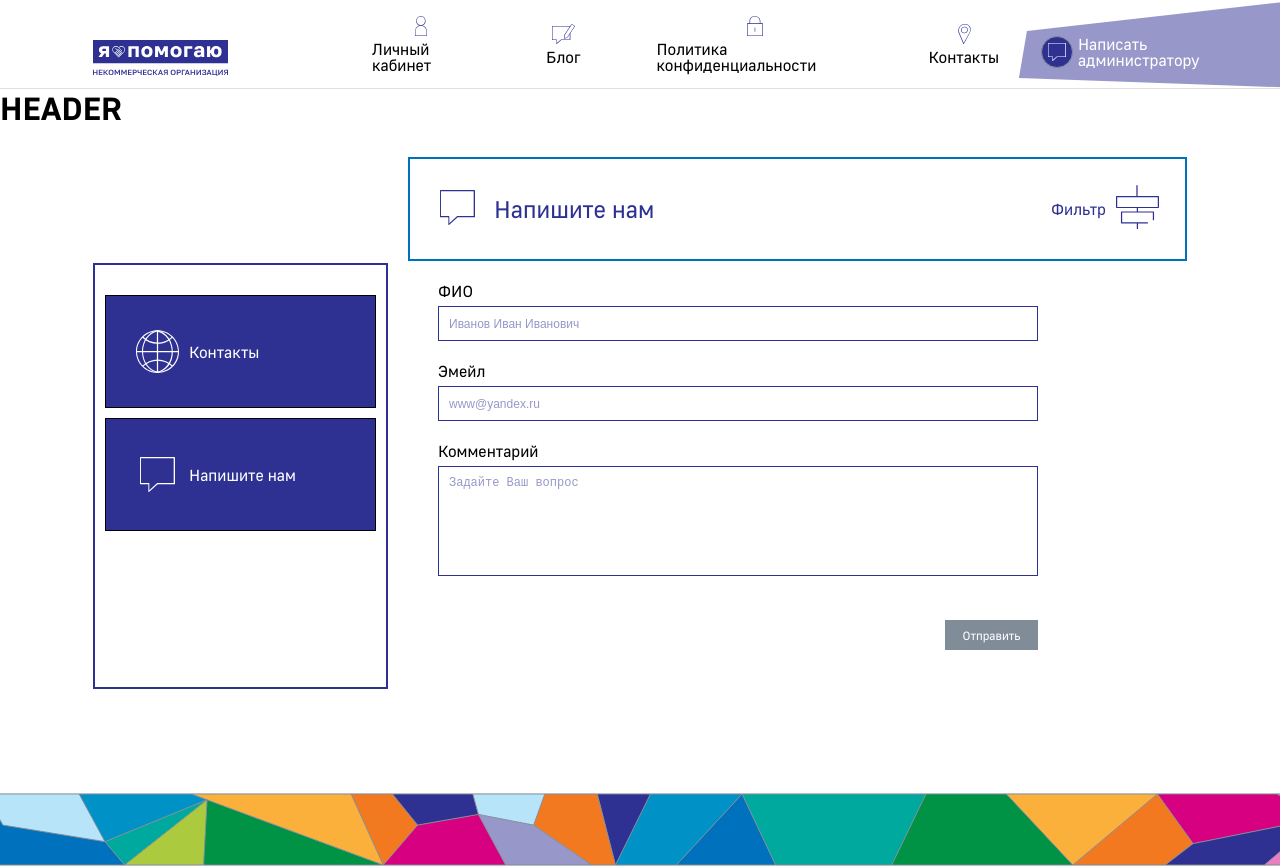
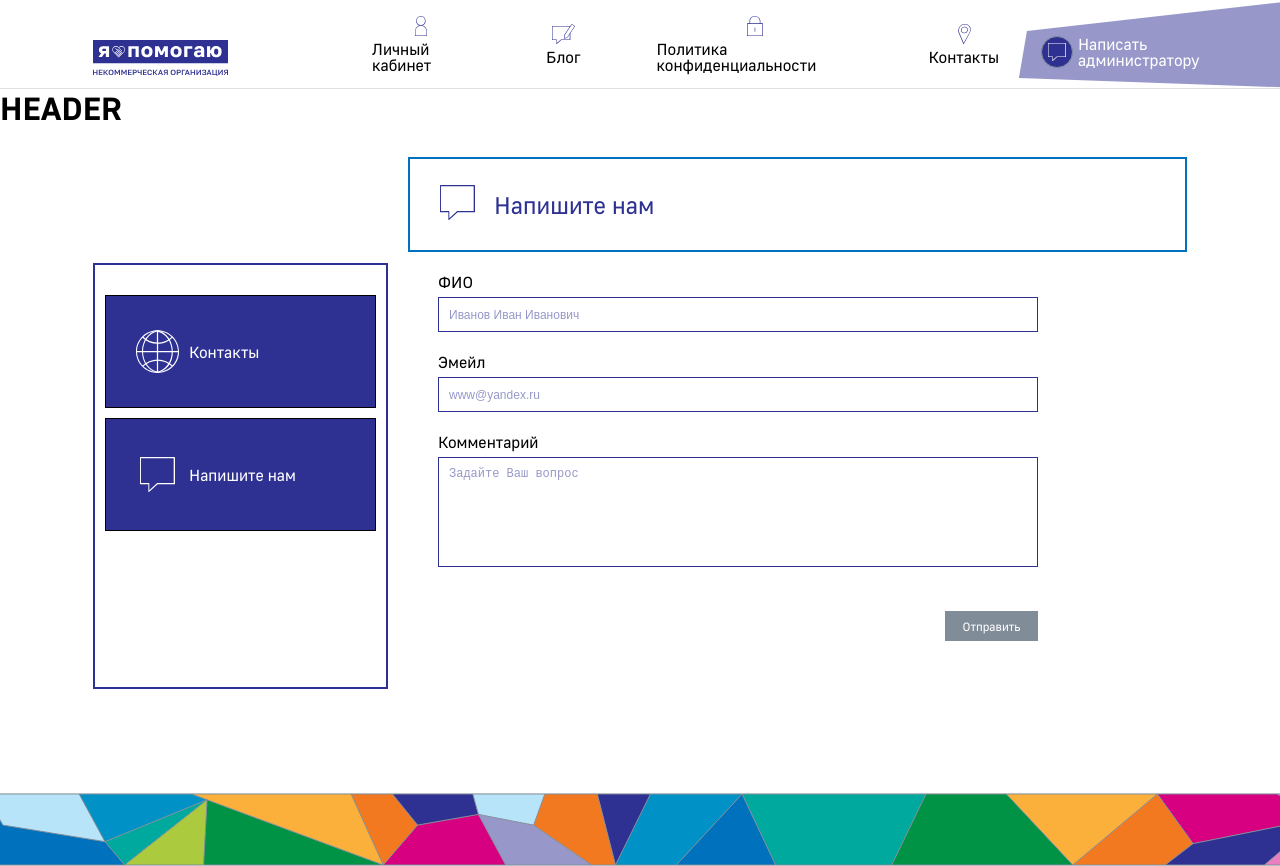
Before and after one commit to kuzinartemiy/im-helping, a React (Create React App) app: page /contacts/feedback in a window 1280 px wide. Built offline with nearby package versions, Linux system fonts and the light colour scheme.

Commit message:
добавил в TopPanel свойсво скрывающее фильтр

```diff
--- a/src/components/top-panel/index.tsx
+++ b/src/components/top-panel/index.tsx
@@ -11,6 +11,7 @@ type TTopPanel = {
   title: string
   titleIcon?: React.ReactNode
   titleImageStyle?: string
+  filter?: boolean
   onFilterClick?: (e: React.MouseEvent<HTMLDivElement, MouseEvent>) => void
   filterText?: string
   filterImage?: React.ReactNode
@@ -22,6 +23,7 @@ const TopPanel = ({
   titleIcon,
   titleImageStyle = style.title_image,
   filterImageStyle = style.filter_image,
+  filter = true,
   ...props
 }: TTopPanel) => {
   const [openFilterPopup, setOpenFilterPopup] = useState(false);
@@ -42,10 +44,12 @@ const TopPanel = ({
         <div className={titleImageStyle}>{titleIcon}</div>
         <Text size='24' color={COLORS.get('color-primary')}>{title}</Text>
       </div>
-      <div className={style.filter} onClick={onFilterClick}>
+      { filter
+        ? <div className={style.filter} onClick={onFilterClick}>
         <Text size='16' color={COLORS.get('color-primary')}>Фильтр</Text>
         <div className={filterImageStyle}><FilterIcon fill={COLORS.get('color-primary')} /></div>
       </div>
+        : null }
       {openFilterPopup && <FilterPopup onClose={handleClose}><ActiveFilterPopup/></FilterPopup>}
     </div>
   );
--- a/src/pages/contactsPage/contacts/contacts.tsx
+++ b/src/pages/contactsPage/contacts/contacts.tsx
@@ -5,7 +5,7 @@ import TopPanel from '../../../components/top-panel';
 const Contacts = () => {
   return (
     <>
-      <TopPanel title="Контакты" titleIcon={<IconContactsGlobe className={styles.colorBlueIcon} />} />
+      <TopPanel title="Контакты" titleIcon={<IconContactsGlobe className={styles.colorBlueIcon} />} filter={false}/>
       <div className={styles.contactsBody}>
         <div className={styles.contactItem}>
           <p className={styles.contactItemText}>Эмейл</p>
--- a/src/pages/contactsPage/feedback/feedback.tsx
+++ b/src/pages/contactsPage/feedback/feedback.tsx
@@ -23,7 +23,7 @@ const Feedback = () => {
 
   return (
     <>
-      <TopPanel titleIcon={<Message width={43} height={35} className={styles.colorBlueIcon} />} title="Напишите нам" />
+      <TopPanel titleIcon={<Message width={43} height={35} className={styles.colorBlueIcon} />} title="Напишите нам" filter={false}/>
       <div className={styles.feedback}>
         <form name="feedback" className={styles.form} id="feedback" noValidate>
           <fieldset className={styles.form__edit}>
```
